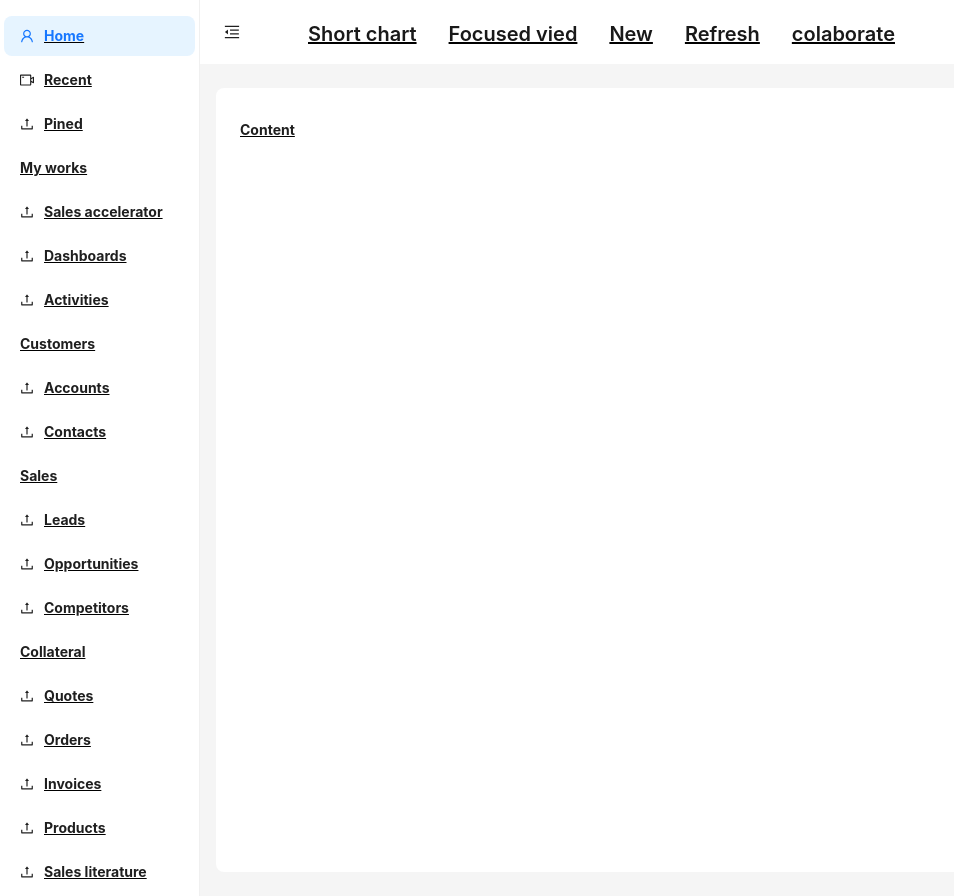
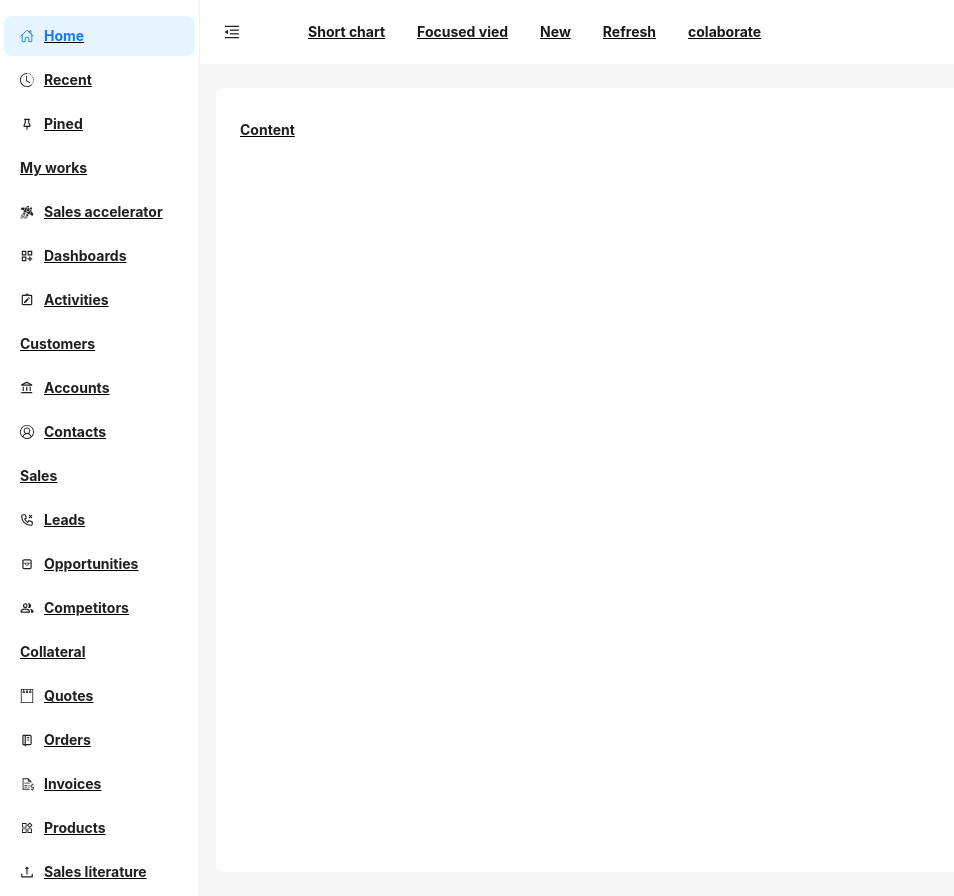
Before and after one commit to James-O/workergencrm, a Next.js app: page / in a window 1280 px wide. Shown: the whole page, without its empty margins (0-954 px from the left). Built offline with nearby package versions, Linux system fonts and the light colour scheme.

Commit message:
added more side bar menu

```diff
--- a/src/components/Navbarside.jsx
+++ b/src/components/Navbarside.jsx
@@ -4,11 +4,21 @@ import {
   MenuFoldOutlined,
   MenuUnfoldOutlined,
   UploadOutlined,
-  UserOutlined,
-  VideoCameraOutlined,
 } from '@ant-design/icons';
+import { IoHomeOutline } from "react-icons/io5";
+import { BsClockHistory } from "react-icons/bs";
+import { TbPinned, TbNotebook } from "react-icons/tb";
+import { MdOutlineDashboardCustomize,MdOutlineNoteAlt,MdOutlineAccountBalance,MdOutlinePeopleAlt } from "react-icons/md";
+import { AiOutlineProduct } from "react-icons/ai";
+import { VscAccount } from "react-icons/vsc";
+import { LiaFileInvoiceDollarSolid } from "react-icons/lia";
+import { TfiNotepad } from "react-icons/tfi";
+import { HiOutlinePhoneMissedCall } from "react-icons/hi";
+import { TiShoppingBag } from "react-icons/ti";
+import { GiJetpack } from "react-icons/gi";
 import { Button, Layout, Menu, theme } from 'antd';
 import NavMenu from './Navmenu';
+
 const { Header, Sider, Content } = Layout;
 const Navbarside = () => {
   const [collapsed, setCollapsed] = useState(false);
@@ -27,17 +37,17 @@ const Navbarside = () => {
           items={[
             {
               key: '1',
-              icon: <UserOutlined />,
+              icon: <IoHomeOutline />,
               label: 'Home',
             },
             {
               key: '2',
-              icon: <VideoCameraOutlined />,
+              icon: <BsClockHistory />,
               label: 'Recent',
             },
             {
               key: '3',
-              icon: <UploadOutlined />,
+              icon: <TbPinned />,
               label: 'Pined',
             },
             {
@@ -46,17 +56,17 @@ const Navbarside = () => {
             },
             {
               key: '5',
-              icon: <UploadOutlined />,
+              icon: < GiJetpack />,
               label: 'Sales accelerator',
             },
             {
               key: '6',
-              icon: <UploadOutlined />,
+              icon: <MdOutlineDashboardCustomize />,
               label: 'Dashboards',
             },
             {
               key: '7',
-              icon: <UploadOutlined />,
+              icon: <MdOutlineNoteAlt />,
               label: 'Activities',
             },
             {
@@ -65,12 +75,12 @@ const Navbarside = () => {
             },
             {
               key: '9',
-              icon: <UploadOutlined />,
+              icon: <MdOutlineAccountBalance />,
               label: 'Accounts',
             },
             {
               key: '10',
-              icon: <UploadOutlined />,
+              icon: <VscAccount />,
               label: 'Contacts',
             },
             {
@@ -79,17 +89,17 @@ const Navbarside = () => {
             },
             {
               key: '12',
-              icon: <UploadOutlined />,
+              icon: <HiOutlinePhoneMissedCall />,
               label: 'Leads',
             },
             {
               key: '13',
-              icon: <UploadOutlined />,
+              icon: <TiShoppingBag />,
               label: 'Opportunities',
             },
             {
               key: '14',
-              icon: <UploadOutlined />,
+              icon: <MdOutlinePeopleAlt />,
               label: 'Competitors',
             },
             {
@@ -98,22 +108,22 @@ const Navbarside = () => {
             },
             {
               key: '16',
-              icon: <UploadOutlined />,
+              icon: <TfiNotepad />,
               label: 'Quotes',
             },
             {
               key: '17',
-              icon: <UploadOutlined />,
+              icon: <TbNotebook />,
               label: 'Orders',
             },
             {
               key: '18',
-              icon: <UploadOutlined />,
+              icon: <LiaFileInvoiceDollarSolid />,
               label: 'Invoices',
             },
             {
               key: '19',
-              icon: <UploadOutlined />,
+              icon: <AiOutlineProduct />,
               label: 'Products',
             },
             {
--- a/src/components/Navmenu.jsx
+++ b/src/components/Navmenu.jsx
@@ -12,17 +12,17 @@ function NavMenu() {
         setNav(!nav);
     }
     return (
-        <div className='mt-5'>
+        <div className=''>
             <div className=" nav flex ease-in duration-300 w-full">
                 <div className=" px-10 sm:px-4 md:px-6 lg:px-6 container ml-auto">
 
                     <div className="flex items-center justify-between">
                         <div className='lg:flex hidden gap-8 items-center '>
-                            <a href='' className='text-[#191919] text-xl font-semibold hover:text-red-500'>Short chart</a>
-                            <a href='' className='text-[#191919] text-xl font-semibold hover:text-red-500'>Focused vied</a>
-                            <a href='' className='text-[#191919] text-xl font-semibold hover:text-red-500'>New</a>
-                            <a href='' className='text-[#191919] text-xl font-semibold hover:text-red-500'>Refresh</a>
-                            <a href='' className='text-[#191919] text-xl font-semibold hover:text-red-500'>colaborate</a>
+                            <a href='' className='text-[#191919] font-bold hover:text-red-500'>Short chart</a>
+                            <a href='' className='text-[#191919] font-bold hover:text-red-500'>Focused vied</a>
+                            <a href='' className='text-[#191919] font-bold hover:text-red-500'>New</a>
+                            <a href='' className='text-[#191919] font-bold hover:text-red-500'>Refresh</a>
+                            <a href='' className='text-[#191919] font-bold hover:text-red-500'>colaborate</a>
                             {/* <button className='bg-red-900 active:scale-90 transition duration-100 transform hover:shadow-xl shadow-md rounded-full px-8 py-2 text-xl font-semibold text-white'>login</button> */}
                         </div>
                         <div className="block lg:hidden z-40" onClick={handleNav}>
```
